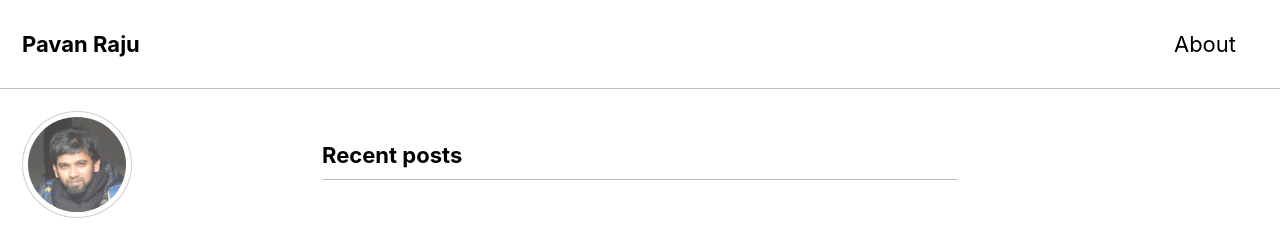
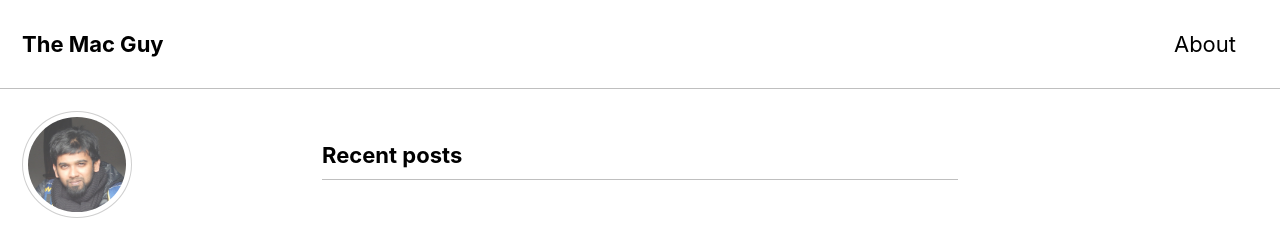
Before and after one commit to iampavan/themacguy, a Jekyll site: the page built from index.html, in a window 1280 px wide and 900 px high. Shown: the top 225 px of the window. Built offline with Jekyll 4.4.1, drawn with Linux system fonts in a browser that asks for light colours; cached includes are drawn as plain includes; nearby versions of some CDN libraries; the list of posts is cut into pages by our own code.

Commit message:
Renamed the title of the blog

```diff
--- a/_config.yml
+++ b/_config.yml
@@ -16,7 +16,7 @@ minimal_mistakes_skin    : "contrast" # "default", "air", "aqua", "contrast", "d
 
 # Site Settings
 locale                   : "en-US"
-title                    : "Pavan Raju"
+title                    : "The Mac Guy"
 title_separator          : "-"
 name                     : "Pavan Raju"
 description              : "My Personal Blog."
```
